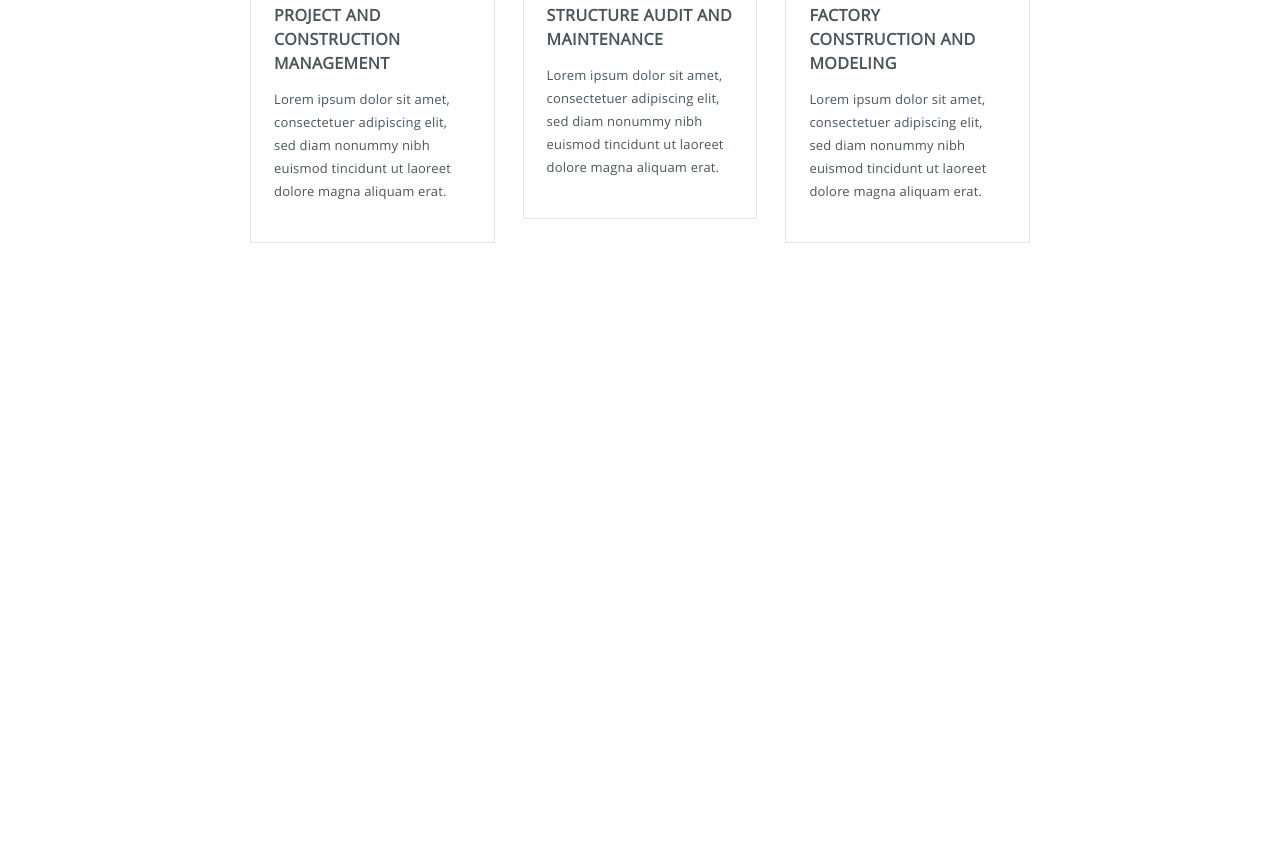
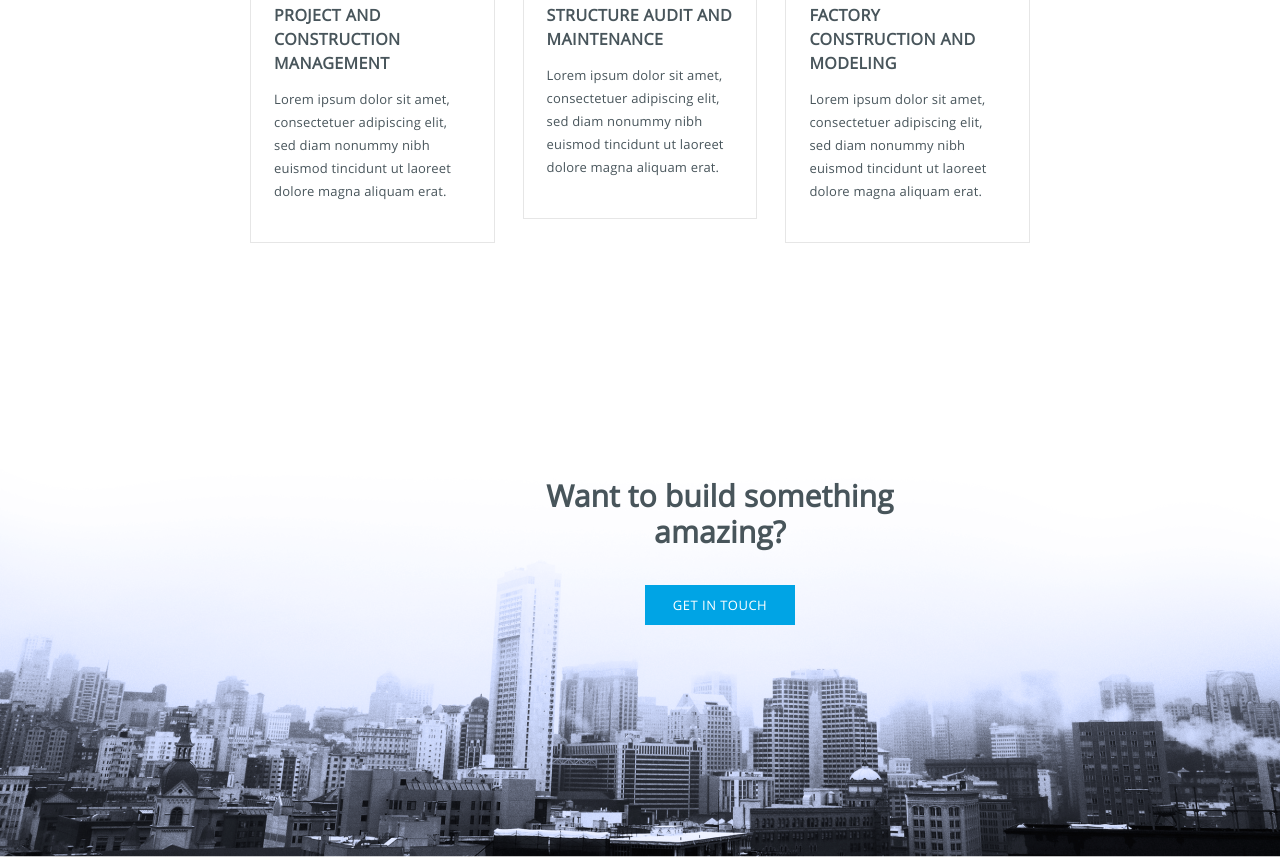
Before and after one commit to Fokusss/konstruct, a plain HTML site: page index.html in a window 1280 px wide. Shown: the part 1614-2471 px from the top of the page. Before the commit the page ends 1857 px from the top, so only its background shows below. Drawn offline with Linux system fonts and the light colour scheme; files whose address does not match are found by name.

Commit message:
Сверстать get-in-touch

```diff
--- a/index.html
+++ b/index.html
@@ -68,7 +68,7 @@
         <h2 class="service__title">Our capabilities</h2>
         <p class="service__text">Lorem ipsum dolor sit amet, consectetuer adipiscing elit, sed diam nonummy nibh euismod
           tincidunt ut laoreet dolore magna aliquam erat.</p>
-        <button class="service__button">all services</button>
+        <button class="button">all services</button>
       </div>
       <ul class="service__cards">
         <li>
@@ -97,6 +97,10 @@
         </li>
       </ul>
     </section>
+    <section class="section get-in-touch">
+      <h2 class="get-in-touch__title">Want to build something amazing?</h2>
+      <button class="button button_place_get-in-touch">GET IN TOUCH</button>
+    </section>
   </main>
 </body>
 
--- a/style.css
+++ b/style.css
@@ -231,7 +231,7 @@
   color: #48555B;
 }
 
-.service__button {
+.button {
   width: 150px;
   height: 40px;
   font-family: 'OpenSans';
@@ -283,3 +283,27 @@
   letter-spacing: 0.1875px;
   color: #48555B;
 }
+
+.get-in-touch {
+  margin: 115px 0 0 0;
+  background-image: url(./images/get_in_touch.png);
+  width: 1440px;
+  height: 499px;
+  display: flex;
+  flex-direction: column;
+}
+
+.get-in-touch__title {
+  max-width: 350px;
+  margin: 120px auto 0 auto;
+  text-align: center;
+  font-family: 'OpenSans';
+  font-size: 30px;
+  line-height: 36px;
+  letter-spacing: 0.15px;
+  color: #48555B;
+}
+
+.button_place_get-in-touch {
+  margin: 35px auto 0 auto;
+}
```
Also changed, not shown: images/get_in_touch.png (added).
